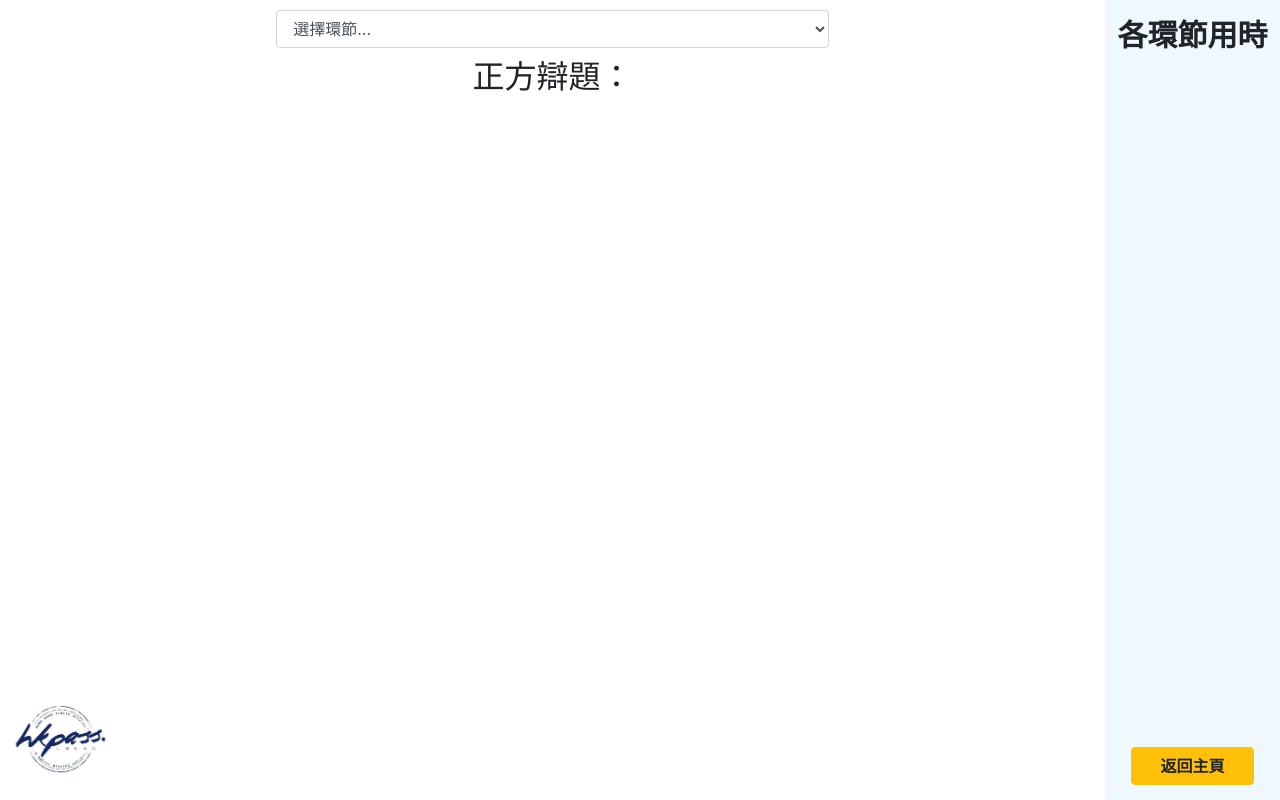
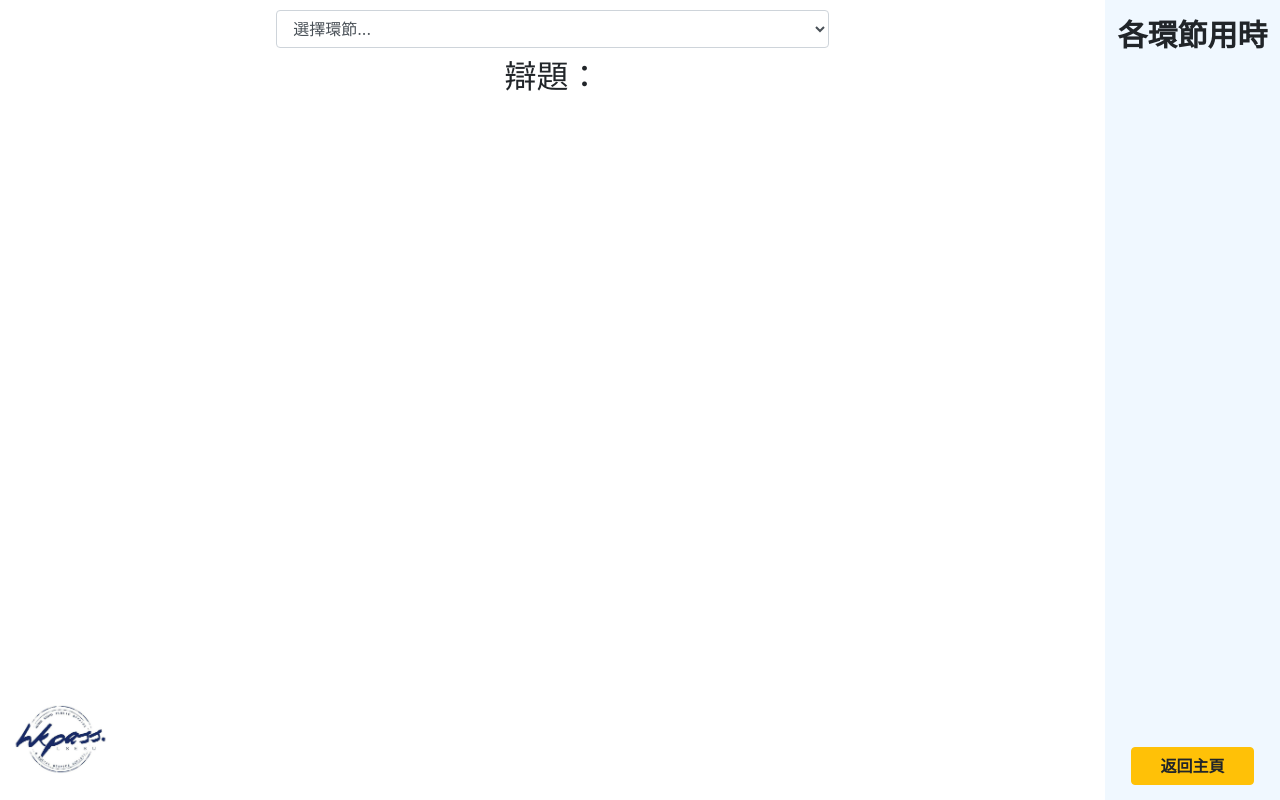
Before and after one commit to ml24330/lse-forum, a React (Create React App) app in the folder client/: page /timer in a window 1280 px wide. Built offline with nearby package versions, Linux system fonts and the light colour scheme.

Commit message:
fix prep bugs

```diff
--- a/client/src/Timer.js
+++ b/client/src/Timer.js
@@ -16,6 +16,9 @@ export default function MyStopwatch({ maxTime, setTimes, stage, teamName, teamSi
   const teamSide = _teamSide === "aff" ? "Affirmative" : _teamSide === "neg" ? "Opposition" : _teamSide;
 
   const publish = () => {
+      if(stage === "prep" || teamName === "總時間") {
+          return;
+      }
       if(stage !== "floor") {
         setTimes(times => ([
             ...times,
--- a/client/src/TimerPage.js
+++ b/client/src/TimerPage.js
@@ -68,7 +68,7 @@ export default function TimerPage() {
                         <option value="neg4">反方結辯 ({isFinal ? "五分鐘" : "四分鐘"})</option>
                         <option value="aff4">正方結辯 ({isFinal ? "五分鐘" : "四分鐘"})</option>
                     </Form.Control>
-                    <h2 style={{width: "100%", textAlign: "center"}}>正方辯題： {motion}</h2>
+                    <h2 style={{width: "100%", textAlign: "center"}}>辯題： {motion}</h2>
                 </Form>
             {renderSwitch(stage)}
             </div>
```
Also changed, not shown: 6 other files (tests, documents, lock files or other folders).
